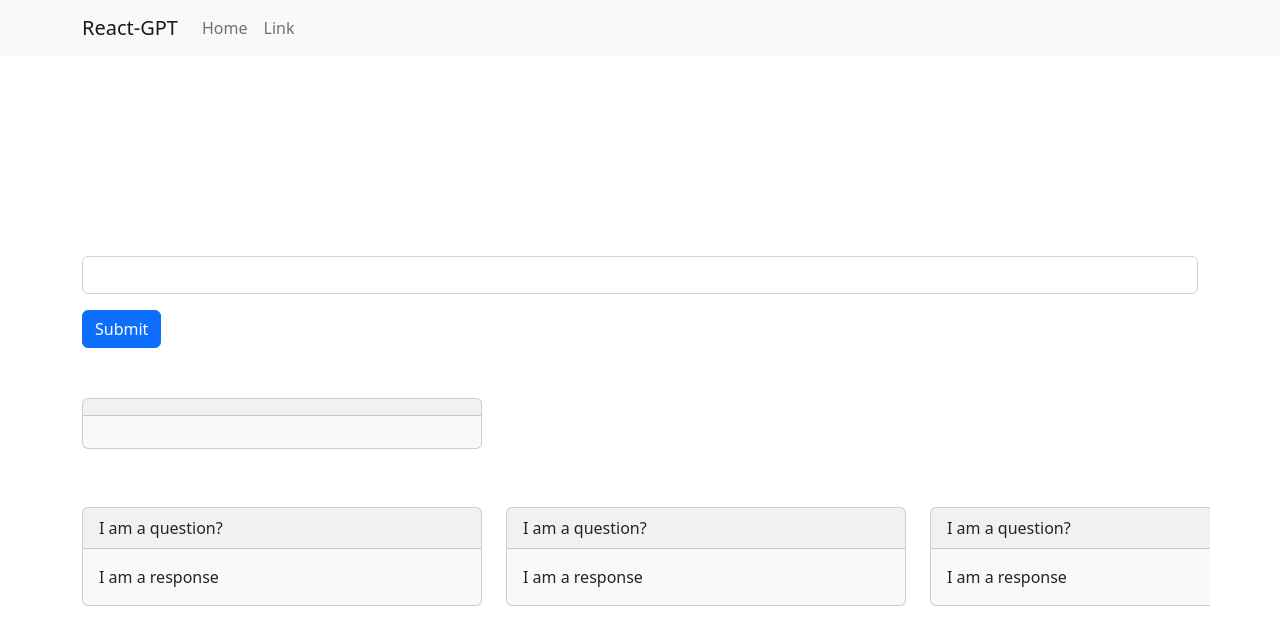
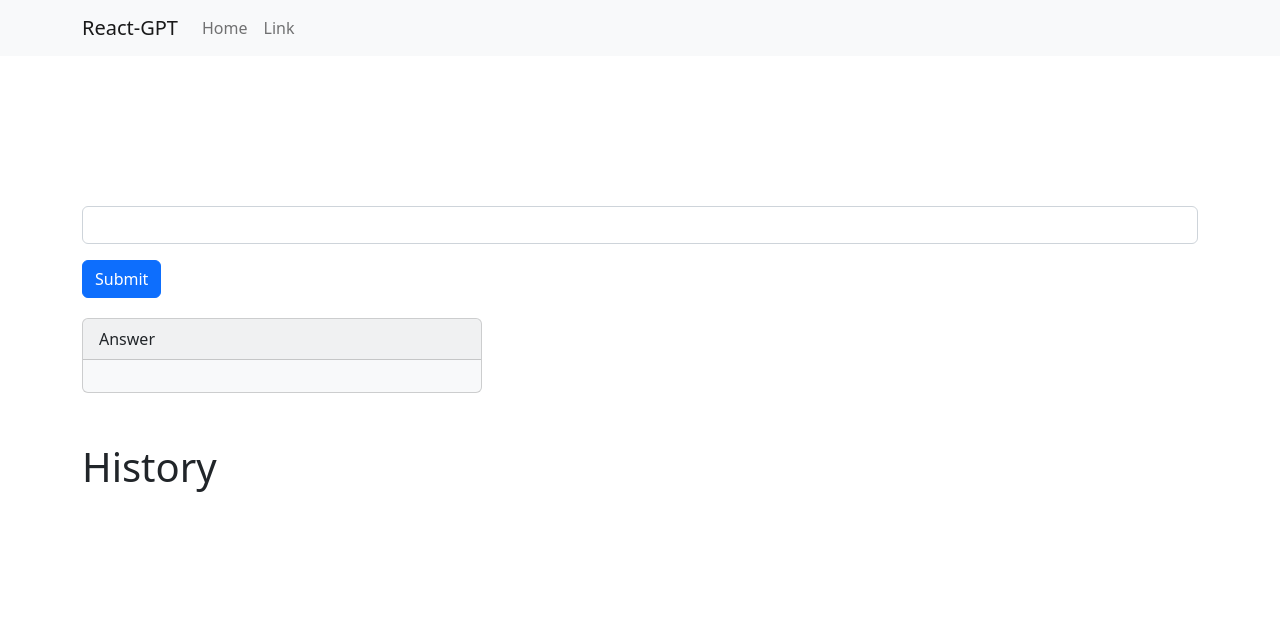
Before and after one commit to theguptaji/react-gpt, a React (Create React App) app in the folder react-chatgpt/: page / in a window 1280 px wide. Shown: the top 644 px of the page. Built offline with nearby package versions, Linux system fonts and the light colour scheme.

Commit message:
Make history cards dynamic | make answer green on response

```diff
--- a/react-chatgpt/src/App.css
+++ b/react-chatgpt/src/App.css
@@ -39,11 +39,11 @@
 
 .containergpt {
   position: relative;
-  margin-top: 200px;
+  margin-top: 150px;
 }
 
 .cardgpt {
-  margin-top: 50px;
+  margin-top: 20px;
 }
 
 .scrollableX {
--- a/react-chatgpt/src/App.js
+++ b/react-chatgpt/src/App.js
@@ -14,6 +14,8 @@ import MyCard from './components/MyCard';
 function App() {
   const [prompt, setPrompt] = useState("");
   const [response, setResponse] = useState("");
+  const [color, setcolor] = useState("light");
+  const [cardArray, setcardArray] = useState([]);
 
   const handleSubmit = (e) => {
     e.preventDefault();
@@ -23,6 +25,8 @@ function App() {
       .post("http://localhost:8080/chat", { prompt })
       .then((res) => {
         setResponse(res.data);
+        setcolor("green");
+        setcardArray([...cardArray, {question: prompt, answer: res.data}]);
       })
       .catch((err) => {
         console.error(err);
@@ -58,16 +62,12 @@ function App() {
 
     </Container>
     <Container>
-    <MyCard response={response} question={prompt}/>
+    <MyCard color={color} response={response} question={"Answer"}/>
     </Container>
+    <Container style={{marginTop: "50px"}}><h1>History</h1></Container>
     <Container className='scrollableX'>
       <Row className='scrollableRow'>
-          <Col><MyCard response={"I am a response"} question={"I am a question?"}/></Col>
-          <Col><MyCard response={"I am a response"} question={"I am a question?"}/></Col>
-          <Col><MyCard response={"I am a response"} question={"I am a question?"}/></Col>
-          <Col><MyCard response={"I am a response"} question={"I am a question?"}/></Col>
-          <Col><MyCard response={"I am a response"} question={"I am a question?"}/></Col>
-          <Col><MyCard response={"I am a response"} question={"I am a question?"}/></Col>
+          {cardArray.map(item => <Col><MyCard response={item.answer} question={item.question}/></Col>)}
       </Row>
     </Container>
     </div>
--- a/react-chatgpt/src/components/MyCard.js
+++ b/react-chatgpt/src/components/MyCard.js
@@ -1,13 +1,13 @@
 import React from 'react'
 import Card from 'react-bootstrap/Card';
 
-export default function MyCard({response, question}) {
+export default function MyCard({color,response, question}) {
   return (
     <>
     <Card
-          bg={'light'}
-          key={'light'}
-          text={'dark'}
+          bg={color==="green"?'success':'light'}
+          key={color==="green"?'success':'light'}
+          text={color==="green"?'light':'dark'}
           style={{ width: '25rem' }}
           className="mb-2 cardgpt"
         >
```
